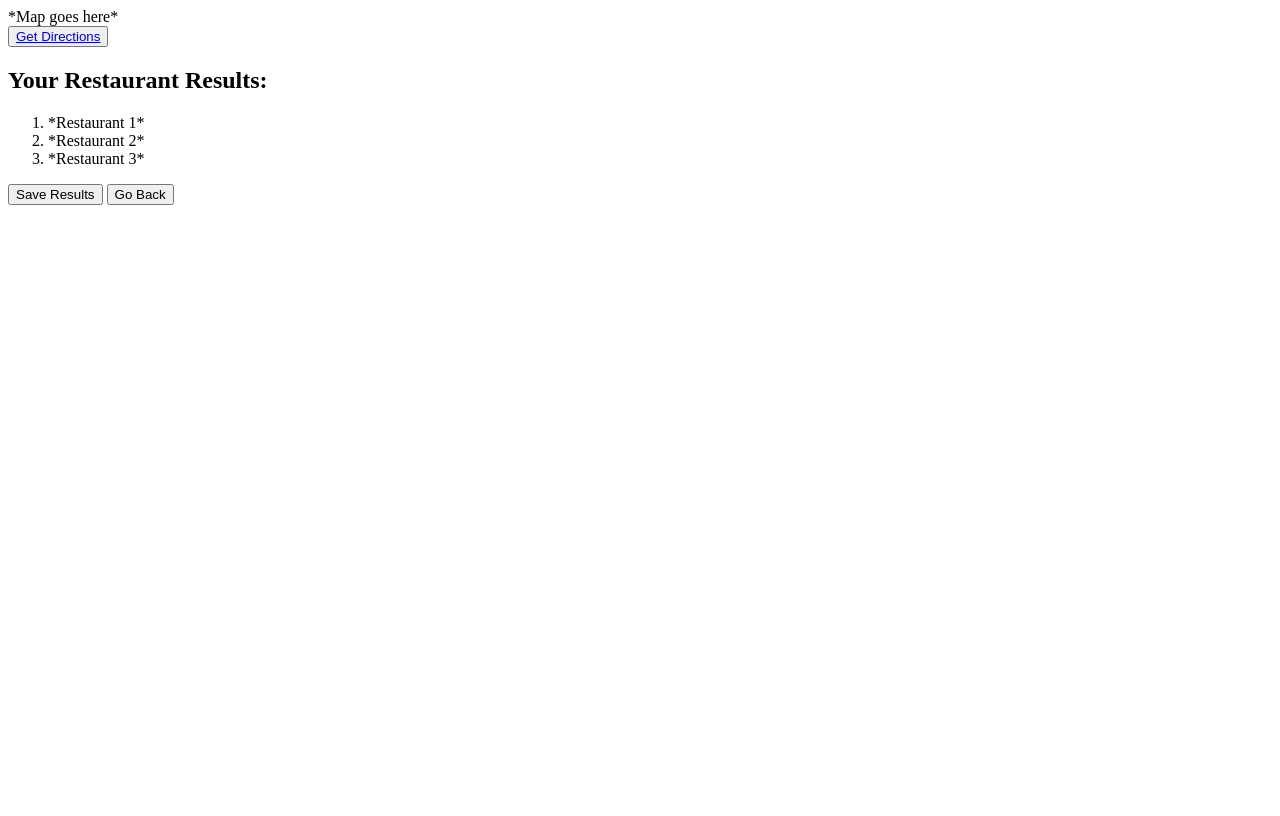
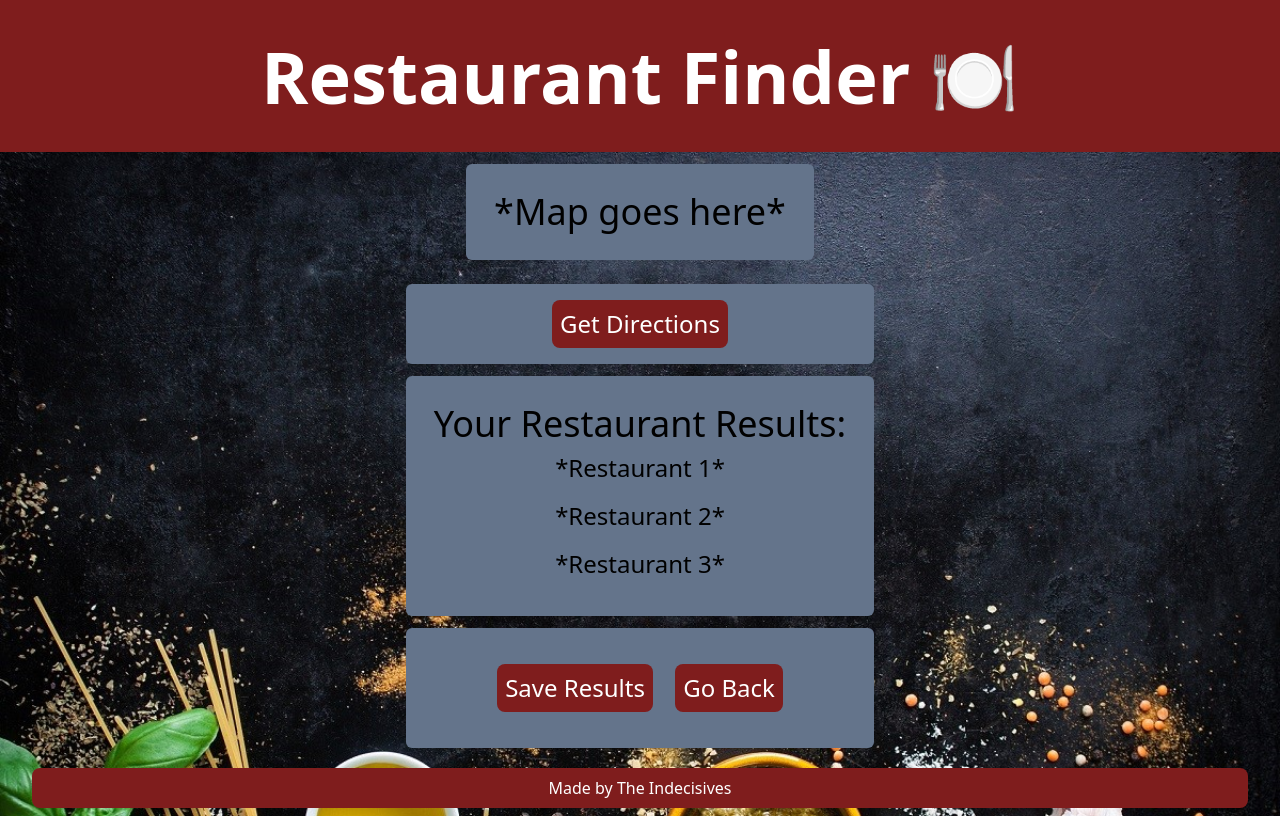
Before and after one commit to BrettGlerum/Restaurant-Finder, a plain HTML site: page ResultsPage.html in a window 1280 px wide. Drawn offline with nearby package versions, Linux system fonts and the light colour scheme.

Commit message:
added more tailwind to results page and index

```diff
--- a/ResultsPage.html
+++ b/ResultsPage.html
@@ -5,35 +5,53 @@
     <meta http-equiv="X-UA-Compatible" content="IE=edge">
     <meta name="viewport" content="width=device-width, initial-scale=1.0">
     <title>Results Page</title>
-    <link rel="stylesheet" href="./assets/style.css">
+    <script src="https://cdn.tailwindcss.com"></script>
 </head>
 
-<body>
+<body class="mx-w-md mx-auto">
+
+    <header>
+        <h1 class="text-7xl font-bold text-center p-10 text-white bg-red-900">Restaurant Finder 🍽️</h1>
+    </header>
+
+    <main class="px-8 grid justify-items-center bg-cover bg-left-bottom"
+    style="background-image: url('./image/restaurant-bg.jpg') ;">
+
         <!-- Map -->
-    <div class="map border">
+        <div class="bg-slate-500 rounded-md p-7 m-3 text-4xl font-medium text-black text-center" id="map border">
             *Map goes here*
         </div>
-    <div>
+
+    <div class="text-2xl">
+
+        <div class="p-2 m-3 bg-slate-500 text-center rounded-md">
             <!-- Need to add link to google maps in href -->
-        <button id="btn get-directions-btn"> <a href="*whatever link to google maps*">Get Directions</a></button>
+                <button class="bg-red-900 text-white p-2 m-2 rounded-lg hover:outline outline-offset-1 outline-red-50 ..." id="btn get-directions-btn"> <a href="*whatever link to google maps*">Get Directions</a></button>
         </div>
 
         <!-- List of results for top 3 or random generated -->
         <!-- Clicking on each list item should change the map to that restaurant -->
-    <div class="results">
-        <h2>Your Restaurant Results: </h2>
+        <div class="results p-7 m-3 bg-slate-500 text-center rounded-md">
+            <h2 class="text-4xl font-medium">Your Restaurant Results: </h2>
             <ol class="results-list">
-            <li class="result-item"> *Restaurant 1*</li>
-            <li class="result-item"> *Restaurant 2* </li>
-            <li class="result-item"> *Restaurant 3*</li>
+                <li class="result-item p-2"> *Restaurant 1*</li>
+                <li class="result-item p-2"> *Restaurant 2* </li>
+                <li class="result-item p-2"> *Restaurant 3*</li>
             </ol>
         </div>
 
         <!-- Buttons to save results and go back to home -->
-    <div class="go-back">
-        <button id="save-results-btn">Save Results</button>
-        <button id="go-back-btn" onclick="history.back()">Go Back</button>
+        <div class="go-back p-7 m-3 bg-slate-500 text-center rounded-md">
+            <button class="bg-red-900 text-white p-2 m-2 rounded-lg hover:outline outline-offset-1 outline-red-50 ..." id="save-results-btn">Save Results</button>
+            <button class="bg-red-900 text-white p-2 m-2 rounded-lg hover:outline outline-offset-1 outline-red-50 ..." id="go-back-btn" onclick="history.back()">Go Back</button>
         </div>
+
+    </div>
+    <footer class="bg-red-900 text-white text-center p-2 m-2 rounded-lg w-full ...">
+        <p>Made by The Indecisives</p>
+    </footer>
+
+    </main>
 
     <script src="./assets/script.js"></script>
 </body>
```
Also changed, not shown: index.html (+18 -12 lines), image/restaurant-bg.jpg (added). Lines whose indentation alone changed are shown as unchanged.
